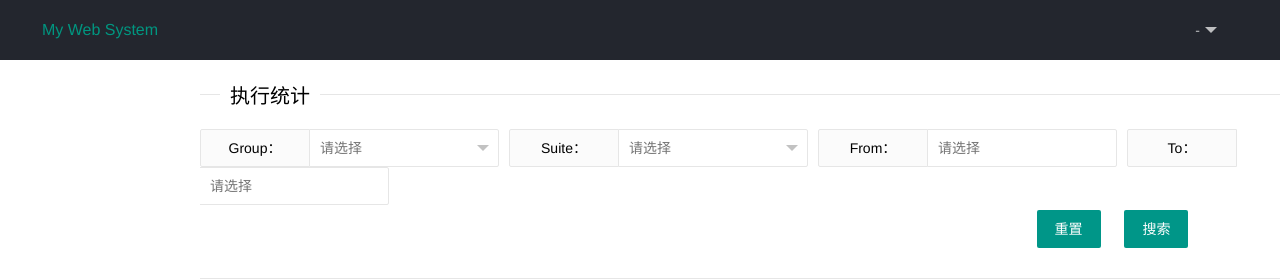
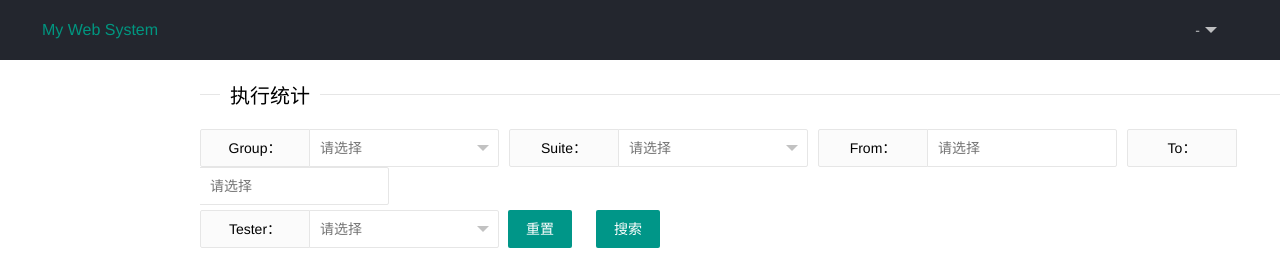
Before and after one commit to zghnwsq/MyWeb, a Django app: template autotest/templates/autotest/run_count.html in a window 1280 px wide. Shown: the top 279 px of the page. Run offline with Django 3.2, Linux system fonts and the light colour scheme; the template is opened without the code that fills it, so the values that code supplies are empty.

Commit message:
0.37 优化 测试统计新增测试人查询条件

```diff
--- a/autotest/exec_test.py
+++ b/autotest/exec_test.py
@@ -122,7 +122,7 @@ def job_run(func, mthd, ds_range, node, comment, node_model, tester):
     :param tester:
     :param func: 节点注册的方法（一个节点方法对应一个测试类）
     :param mthd: 要执行的测试类中的测试方法,全部（all）或指定
-    :param ds_range: 数据源范围, 1  1,3  2-4
+    :param ds_range: 数据源范围, 格式如：1  1,3  2-4
     :param node: 节点ip:port
     :param comment: 任务执行备注
     :param node_model: 节点model对象，用于更新状态
--- a/autotest/templates/autotest/run_count.html
+++ b/autotest/templates/autotest/run_count.html
@@ -45,8 +45,19 @@
 
                 </div>
 
-                <div class="layui-row layui-input-block">
-                    <div class="layui-col-md3 layui-col-md-offset9">
+                <div class="layui-inline"> {# layui-row layui-input-block #}
+                    <label class="layui-form-label">Tester：</label>
+                    <div class="layui-input-inline">
+                        <select name="tester" id="tester">
+                            <option value=""></option>
+                            {% if options.tester %}
+                                {% for tst in options.tester %}
+                                    <option value="{{ tst.tester }}">{{ tst.tester }}</option>
+                                {% endfor %}
+                            {% endif %}
+                        </select>
+                    </div>
+                    <div class="layui-input-inline">
                         <button type="reset" class="layui-btn layui-inline" id="reset">重置</button>
                         <button class="layui-btn layui-inline" id="search" data-type="reload">搜索</button>
                     </div>
@@ -69,6 +80,7 @@
             let expand = layui.sessionData('expand').expand;
             let group = $('#group').val();
             let suite = $('#suite').val();
+            let tester = $('#tester').val();
             let beg = '';
             let end = '';
 
@@ -107,21 +119,23 @@
             let run_his = table.render({
                     elem: '#run_his'
                     , height: 'full'
-                    , url: '/autotest/run_count/get/' //数据接口
+                    , url: '/autotest/run_count/get/' {#//数据接口#}
                     , where: {
                         group: group,
                         suite: suite,
                         beg: beg,
                         end: end,
+                        tester: tester,
                         expand: expand
                     }
                     , page: {
                         curr: 1,
                         limit: 10
                     } //开启分页
-                    , even: true //奇偶行背景
-                    , cols: [[ //表头
-                        {field: 'group', title: 'TestGroup', sort: true, fixed: 'left', align: 'center'}
+                    , even: true {#//奇偶行背景 #}
+                    , totalRow: true {# 统计行 #}
+                    , cols: [[ {#//表头 #}
+                        {field: 'group', title: 'TestGroup', sort: true, fixed: 'left', align: 'center', totalRowText: 'SUM'}
                         , {field: 'suite', title: 'TestSuit', sort: true, align: 'center'}
                         , {field: 'total', title: 'Total', sort: true, align: 'center', totalRow: true}
                         , {field: 'executed', title: 'Executions', sort: true, align: 'center', totalRow: true}
@@ -134,8 +148,15 @@
                         if (exp !== '' && exp != null) {
                             $("." + exp).parent().attr("class", "layui-nav-item layui-nav-itemed");
                         }
+                        {# 统计去掉小数 #}
+                        let divArr = $(".layui-table-total div.layui-table-cell");
+                        $.each(divArr, function (index, item) {
+                            let _div = $(item);
+                            let content = _div.html();
+                            content = content.replace(".00", "");
+                            _div.html(content);
+                        });
                     }
-
                 })
             ;
 
@@ -143,6 +164,7 @@
                 reload: function () {
                     let group = $('#group').val();
                     let suite = $('#suite').val();
+                    let tester = $('#tester').val();
                     let expand = layui.sessionData('expand').expand;
                     {#console.log(group);#}
                     run_his.reload({
@@ -154,6 +176,7 @@
                             suite: suite,
                             beg: beg,
                             end: end,
+                            tester: tester,
                             expand: expand
                         }
                         , done: function (res, curr, count) {
@@ -161,6 +184,14 @@
                             if (exp !== '' && exp != null) {
                                 $("." + exp).parent().attr("class", "layui-nav-item layui-nav-itemed");
                             }
+                            {# 统计去掉小数 #}
+                            let divArr = $(".layui-table-total div.layui-table-cell");
+                            $.each(divArr, function (index, item) {
+                                let _div = $(item);
+                                let content = _div.html();
+                                content = content.replace(".00", "");
+                                _div.html(content);
+                            });
                         }
                     });
                 }
@@ -177,6 +208,7 @@
                     ,"suite": 1
                     ,"from": ""
                     ,"to": ""
+                    ,"tester": 1
                 });
                 beg = '';
                 end = '';
```
Also changed, not shown: SysAdmin/views.py (+6 -2 lines), autotest/views.py (+15 -12 lines), 1 other file.
